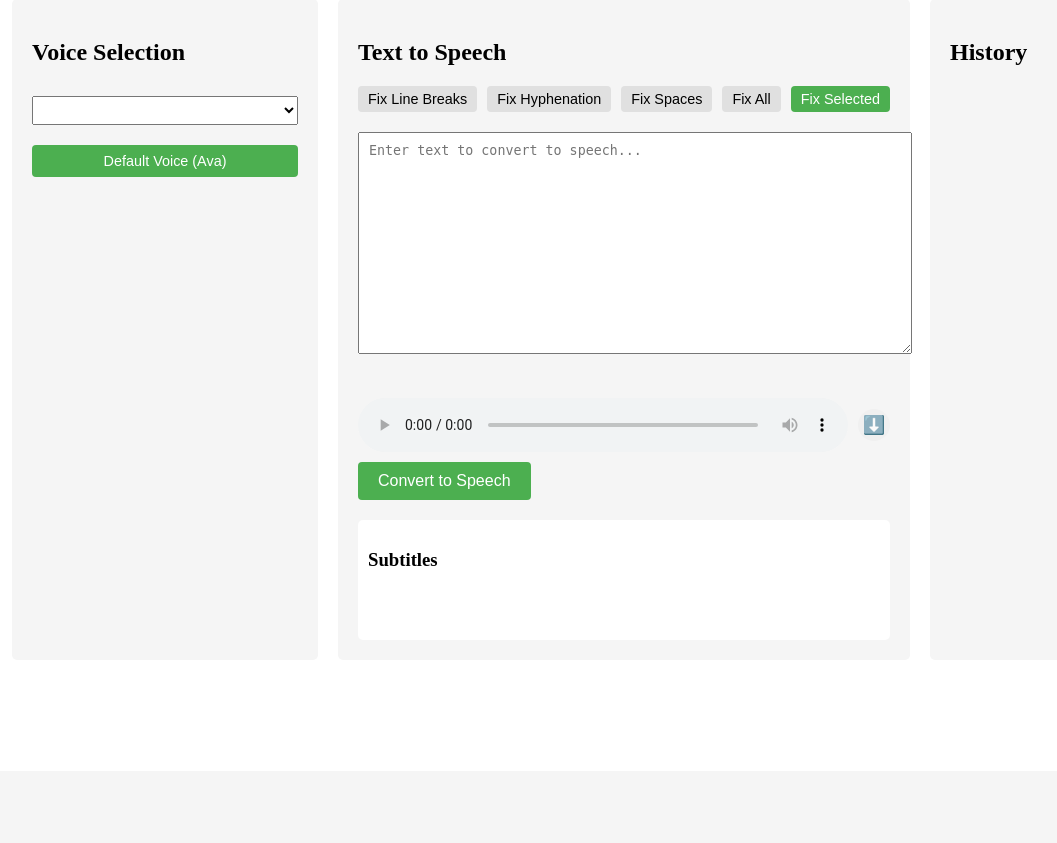
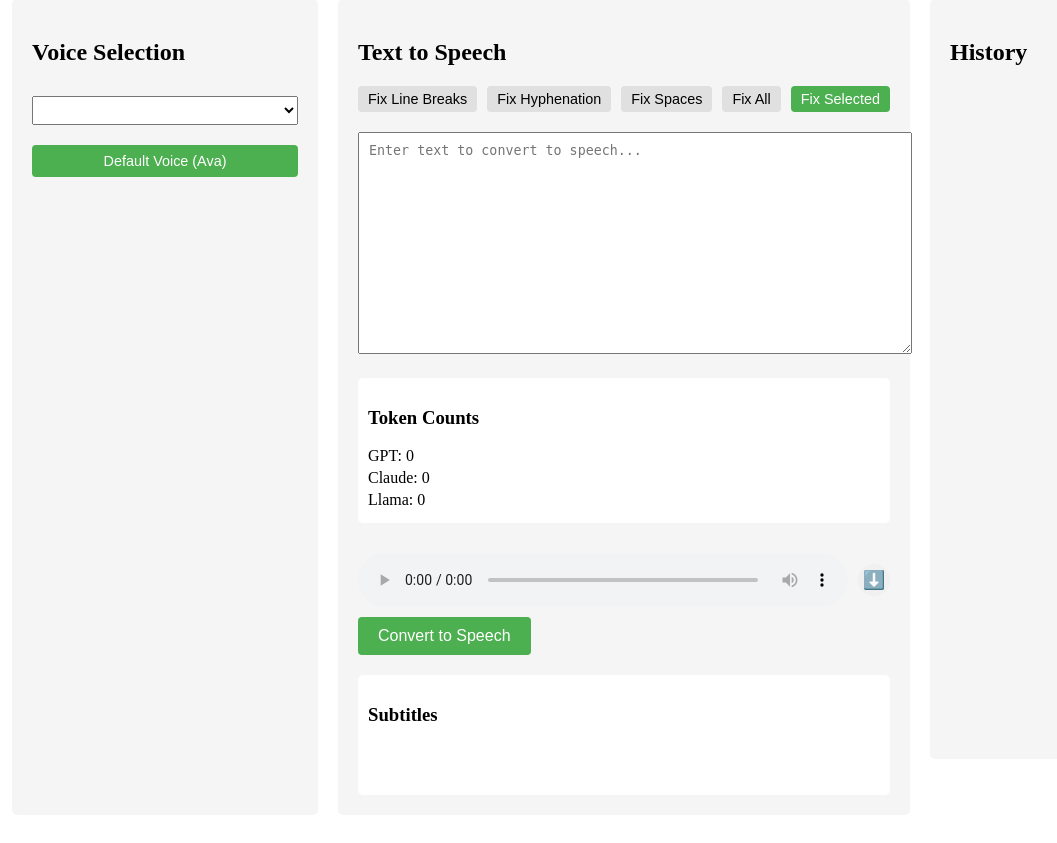
Before and after one commit to macksin/the-voice, a Flask app: page / in a window 1280 px wide. Shown: the part 29-872 px from the top of the page, without its empty margins (16-1073 px from the left). Before the commit the page ends 595 px from the top, so only its background shows below. Run offline with Flask 3, Linux system fonts and the light colour scheme; data that the repository does not hold is empty.

Commit message:
Add token counting feature for GPT, Claude and Llama

```diff
--- a/app.py
+++ b/app.py
@@ -7,12 +7,18 @@
 import glob
 import atexit
 import re
+import tiktoken
+from transformers import AutoTokenizer
 
 app = Flask(__name__)
 
 # Create temporary directory
 TEMP_DIR = tempfile.mkdtemp()
 print(f"Temporary directory created at: {TEMP_DIR}")
+
+# Initialize tokenizers
+GPT_ENCODER = tiktoken.get_encoding("cl100k_base")
+LLAMA_TOKENIZER = AutoTokenizer.from_pretrained("hf-internal-testing/llama-tokenizer")
 
 def cleanup_old_files():
     """Remove files older than 1 hour"""
@@ -40,6 +46,18 @@
 def normalize_spaces(text):
     """Normalize multiple spaces and remove trailing/leading spaces"""
     return ' '.join(text.split())
+
+def count_tokens_gpt(text: str) -> int:
+    """Count tokens using GPT-style encoding."""
+    return len(GPT_ENCODER.encode(text))
+
+def count_tokens_claude(text: str) -> int:
+    """Approximate Claude token count using the GPT encoder."""
+    return len(GPT_ENCODER.encode(text))
+
+def count_tokens_llama(text: str) -> int:
+    """Count tokens using Llama tokenizer."""
+    return len(LLAMA_TOKENIZER.encode(text))
 
 async def get_ava_voice():
     """Get the exact Ava voice name from the available voices"""
@@ -105,6 +123,15 @@
 
     return jsonify({'fixed_text': text})
 
+@app.route('/count_tokens', methods=['POST'])
+def count_tokens():
+    text = request.json.get('text', '')
+    return jsonify({
+        'gpt': count_tokens_gpt(text),
+        'claude': count_tokens_claude(text),
+        'llama': count_tokens_llama(text)
+    })
+
 @app.route('/temp_audio/<filename>')
 def serve_temp_audio(filename):
     return send_from_directory(TEMP_DIR, filename)
--- a/requirements.txt
+++ b/requirements.txt
@@ -1,3 +1,6 @@
 flask==2.3.3
 edge-tts==6.1.9
 flask[async]
+tiktoken
+transformers
+sentencepiece
--- a/static/style.css
+++ b/static/style.css
@@ -209,3 +209,13 @@
 .default-voice-btn:hover {
     background: #45a049;
 }
+
+.token-count-box {
+    margin-top: 10px;
+    padding: 10px;
+    background: #ffffff;
+    border-radius: 5px;
+}
+.token-count-box p {
+    margin: 4px 0;
+}
--- a/templates/index.html
+++ b/templates/index.html
@@ -29,6 +29,13 @@
                 <button class="util-btn util-btn-highlight" data-fix="selected">Fix Selected</button>
             </div>
             <textarea id="text-input" placeholder="Enter text to convert to speech..."></textarea>
+
+            <div class="token-count-box">
+                <h3>Token Counts</h3>
+                <p>GPT: <span id="gpt-count">0</span></p>
+                <p>Claude: <span id="claude-count">0</span></p>
+                <p>Llama: <span id="llama-count">0</span></p>
+            </div>
 
             <div class="playback-controls">
                 <div class="audio-container">
@@ -162,6 +169,7 @@
 
                     const result = await response.json();
                     document.getElementById('text-input').value = result.fixed_text;
+                    updateTokenCount();
                 });
             });
 
@@ -191,7 +199,26 @@
                               textarea.value.substring(textarea.selectionEnd);
 
                 textarea.value = newText;
+                updateTokenCount();
             });
+
+            async function updateTokenCount() {
+                const text = document.getElementById('text-input').value;
+                const response = await fetch('/count_tokens', {
+                    method: 'POST',
+                    headers: {
+                        'Content-Type': 'application/json',
+                    },
+                    body: JSON.stringify({ text: text })
+                });
+                const counts = await response.json();
+                document.getElementById('gpt-count').textContent = counts.gpt;
+                document.getElementById('claude-count').textContent = counts.claude;
+                document.getElementById('llama-count').textContent = counts.llama;
+            }
+
+            document.getElementById('text-input').addEventListener('input', updateTokenCount);
+            updateTokenCount();
         });
     </script>
 </body>
```
Also changed, not shown: tests/test_utils.py (+9 -0 lines).
